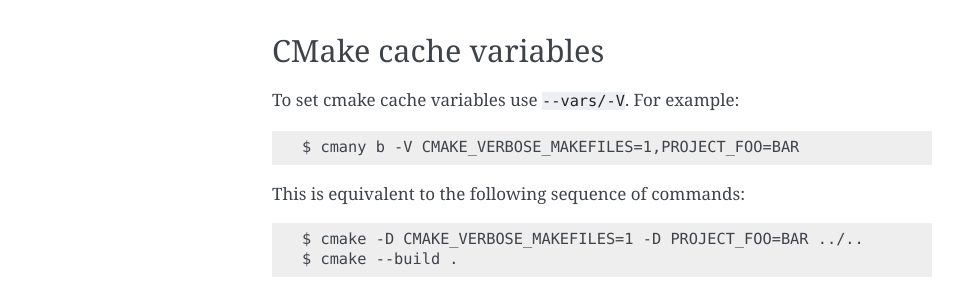
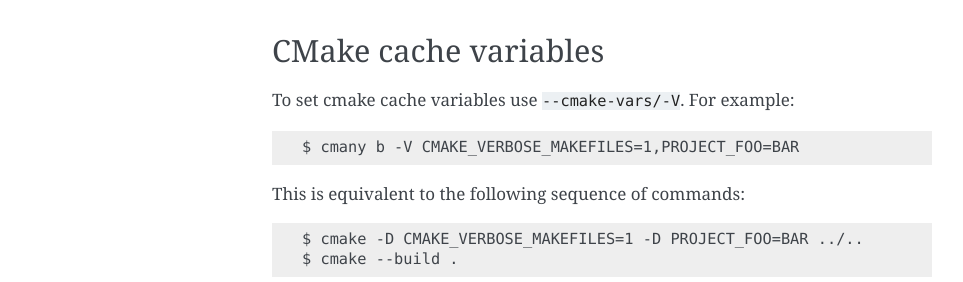
Before and after one commit to biojppm/cmany, a Sphinx documentation site: the page built from doc/flags.rst, in a window 1280 px wide and 900 px high, scrolled down 416 px. Shown: the part 168-450 px from the top of the window, without its empty margins (148-1111 px from the left). Built offline with Sphinx 7.4.7, drawn with Linux system fonts in a browser that asks for light colours.

Commit message:
rename --vars to --cmake-vars

```diff
--- a/doc/flags.rst
+++ b/doc/flags.rst
@@ -25,7 +25,7 @@
 CMake cache variables
 ---------------------
 
-To set cmake cache variables use ``--vars/-V``. For example::
+To set cmake cache variables use ``--cmake-vars/-V``. For example::
 
     $ cmany b -V CMAKE_VERBOSE_MAKEFILES=1,PROJECT_FOO=BAR
 
@@ -138,7 +138,7 @@
     $ cmany b --cxxflags avx,wall
 
 Note that flag aliases are translated only when they are given through
-``--cxxflags/-cflags``. Do not use aliases with ``--vars
+``--cxxflags/-cflags``. Do not use aliases with ``--cmake-vars
 CMAKE_CXX_FLAGS=...``, as cmany will not translate them there.
 
 
--- a/doc/quick_tour.rst
+++ b/doc/quick_tour.rst
@@ -279,7 +279,7 @@
 
 (:doc:`Full docs for flags here </flags>`).
 
-You can set cmake cache variables using ``--vars/-V``. For example, the
+You can set cmake cache variables using ``--cmake-vars/-V``. For example, the
 following command will be the same as if ``cmake -DCMAKE_VERBOSE_MAKEFILES=1
 -DPROJECT_SOME_DEFINE=SOME_DEFINE= .`` followed by ``cmake --build`` was
 used::
@@ -320,7 +320,7 @@
 
 cmany has **variants** as a
 build different from any other which uses a specific combination of the
-options of the previous section (``--vars/-V``, ``--defines/-D``,
+options of the previous section (``--cmake-vars/-V``, ``--defines/-D``,
 ``--cxxflags/-X``, ``--cflags/-C``). The command option to setup a variant is
 ``--variant/-v`` and should be used as follows: ``--variant 'variant_name:
 <flag_specs>'``. For example, assume a vanilla build::
--- a/doc/variants.rst
+++ b/doc/variants.rst
@@ -12,7 +12,7 @@
 variables, preprocessor defines or compiler flags, cmany has **variants**.
 
 A variant is a build different from any other which uses a specific
-combination of flags via ``--vars/-V``, ``--defines/-D``, ``--cxxflags/-X``,
+combination of flags via ``--cmake-vars/-V``, ``--defines/-D``, ``--cxxflags/-X``,
 ``--cflags/-C``.
 
 The command option to setup a variant is ``--variant/-v`` and should be used
```
Also changed, not shown: 5 other files.
